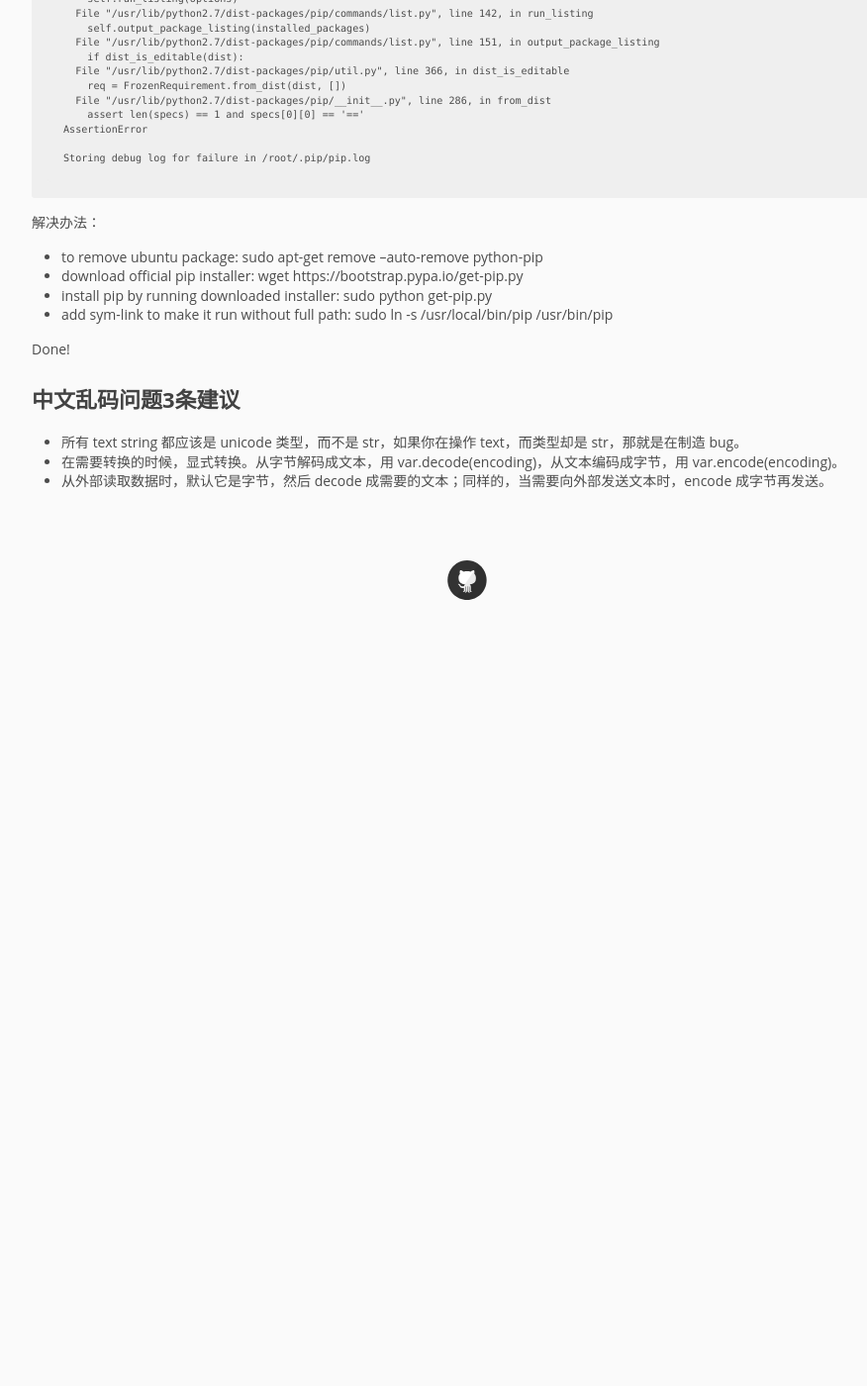
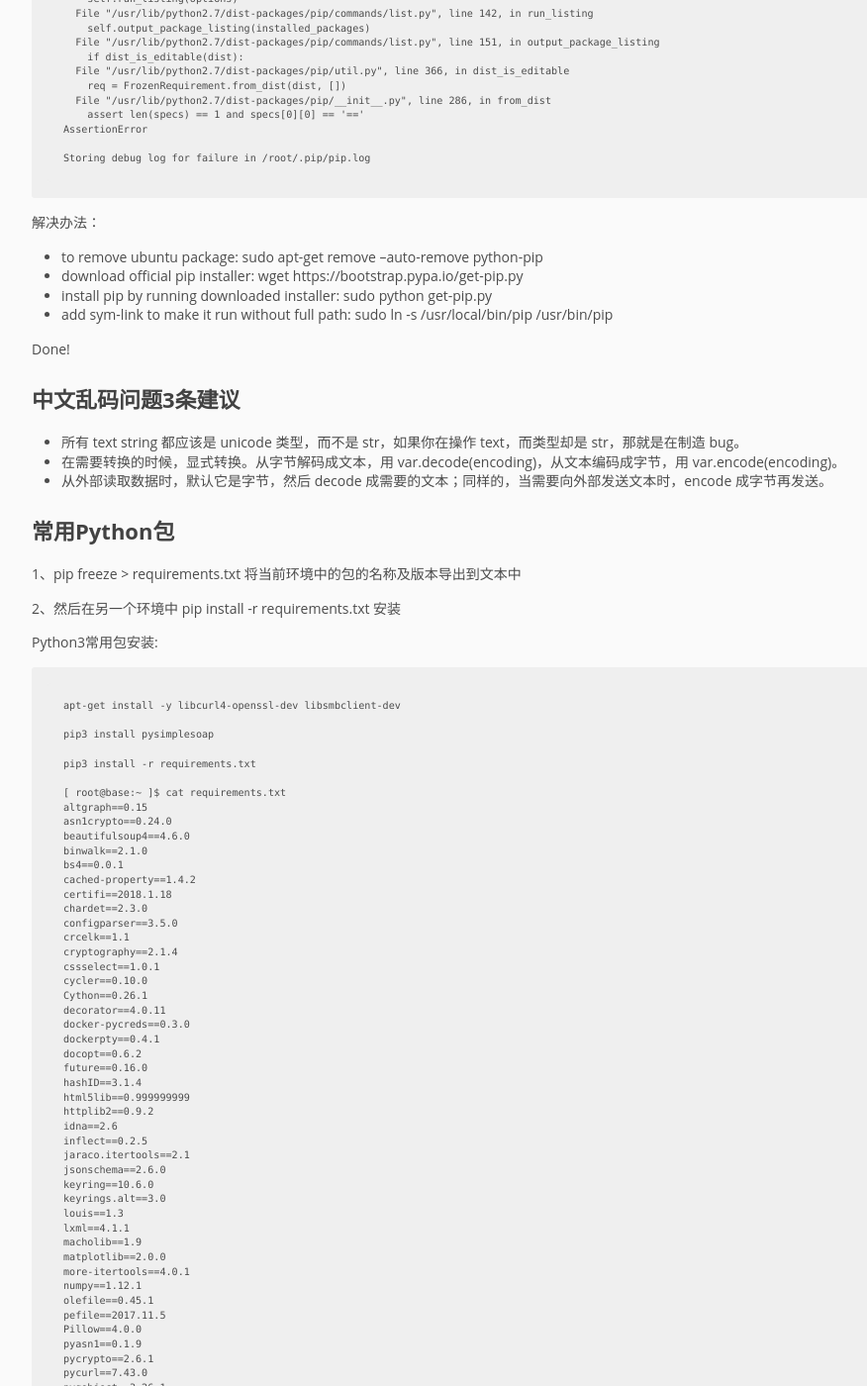
Before and after one commit to pingmalu/pingmalu.github.io, a Jekyll site: the page built from _posts/2016-05-25-Python日常笔记.md, in a window 1280 px wide and 1400 px high, scrolled down 5267 px. Shown: the whole window at 99% size, without its empty margins (168-1044 px from the left). Built offline with Jekyll 4.4.1, drawn with Linux system fonts in a browser that asks for light colours; before the commit the page ends 5897 px from its top, so only the background shows below that; some of the changed text lies outside the part shown.

Commit message:
'update'

```diff
--- a/_posts/2016-05-25-Python日常笔记.md
+++ b/_posts/2016-05-25-Python日常笔记.md
@@ -256,3 +256,90 @@
 - 所有 text string 都应该是 unicode 类型，而不是 str，如果你在操作 text，而类型却是 str，那就是在制造 bug。
 - 在需要转换的时候，显式转换。从字节解码成文本，用 var.decode(encoding)，从文本编码成字节，用 var.encode(encoding)。
 - 从外部读取数据时，默认它是字节，然后 decode 成需要的文本；同样的，当需要向外部发送文本时，encode 成字节再发送。
+
+
+# 常用Python包
+
+1、pip freeze > requirements.txt 将当前环境中的包的名称及版本导出到文本中
+
+2、然后在另一个环境中 pip install -r requirements.txt 安装
+
+
+Python3常用包安装:
+
+	apt-get install -y libcurl4-openssl-dev libsmbclient-dev
+
+	pip3 install pysimplesoap
+
+	pip3 install -r requirements.txt
+
+	[ root@base:~ ]$ cat requirements.txt
+	altgraph==0.15
+	asn1crypto==0.24.0
+	beautifulsoup4==4.6.0
+	binwalk==2.1.0
+	bs4==0.0.1
+	cached-property==1.4.2
+	certifi==2018.1.18
+	chardet==2.3.0
+	configparser==3.5.0
+	crcelk==1.1
+	cryptography==2.1.4
+	cssselect==1.0.1
+	cycler==0.10.0
+	Cython==0.26.1
+	decorator==4.0.11
+	docker-pycreds==0.3.0
+	dockerpty==0.4.1
+	docopt==0.6.2
+	future==0.16.0
+	hashID==3.1.4
+	html5lib==0.999999999
+	httplib2==0.9.2
+	idna==2.6
+	inflect==0.2.5
+	jaraco.itertools==2.1
+	jsonschema==2.6.0
+	keyring==10.6.0
+	keyrings.alt==3.0
+	louis==1.3
+	lxml==4.1.1
+	macholib==1.9
+	matplotlib==2.0.0
+	more-itertools==4.0.1
+	numpy==1.12.1
+	olefile==0.45.1
+	pefile==2017.11.5
+	Pillow==4.0.0
+	pyasn1==0.1.9
+	pycrypto==2.6.1
+	pycurl==7.43.0
+	pygobject==3.26.1
+	PyInstaller==3.3.1
+	pymongo==3.1.1
+	PyOpenGL==3.1.0
+	pyparsing==2.1.10
+	pyqtgraph==0.10.0
+	pyquery==1.3.0
+	pyserial==3.2.1
+	PySimpleSOAP==1.16.2
+	pysmbc==1.0.15.6
+	python-dateutil==2.5.3
+	python-debian==0.1.30
+	python-debianbts==2.6.1
+	pytz==2016.7
+	pyxdg==0.25
+	PyYAML==3.12
+	requests==2.12.4
+	scipy==0.18.1
+	SecretStorage==2.3.1
+	selenium==3.7.0
+	six==1.10.0
+	smoke-zephyr==1.0.2
+	ssh-import-id==5.7
+	termineter==0.2.6
+	texttable==0.9.1
+	urllib3==1.19.1
+	webencodings==0.5
+	websocket-client==0.48.0
+	xmltodict==0.11.0
```
